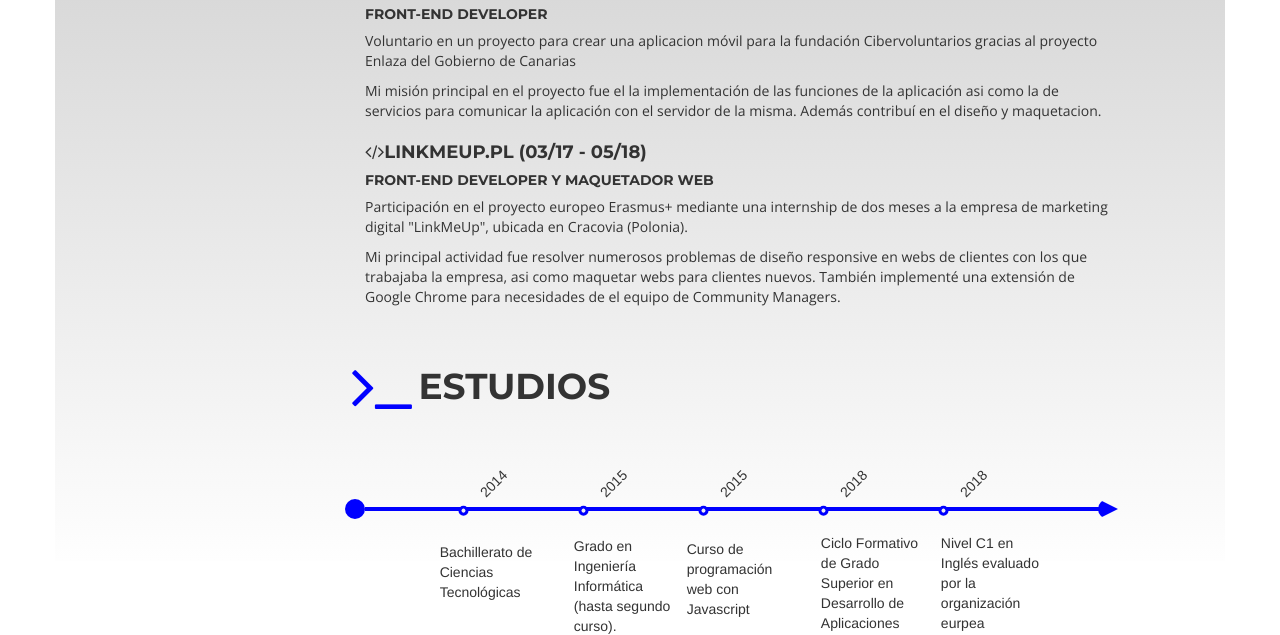
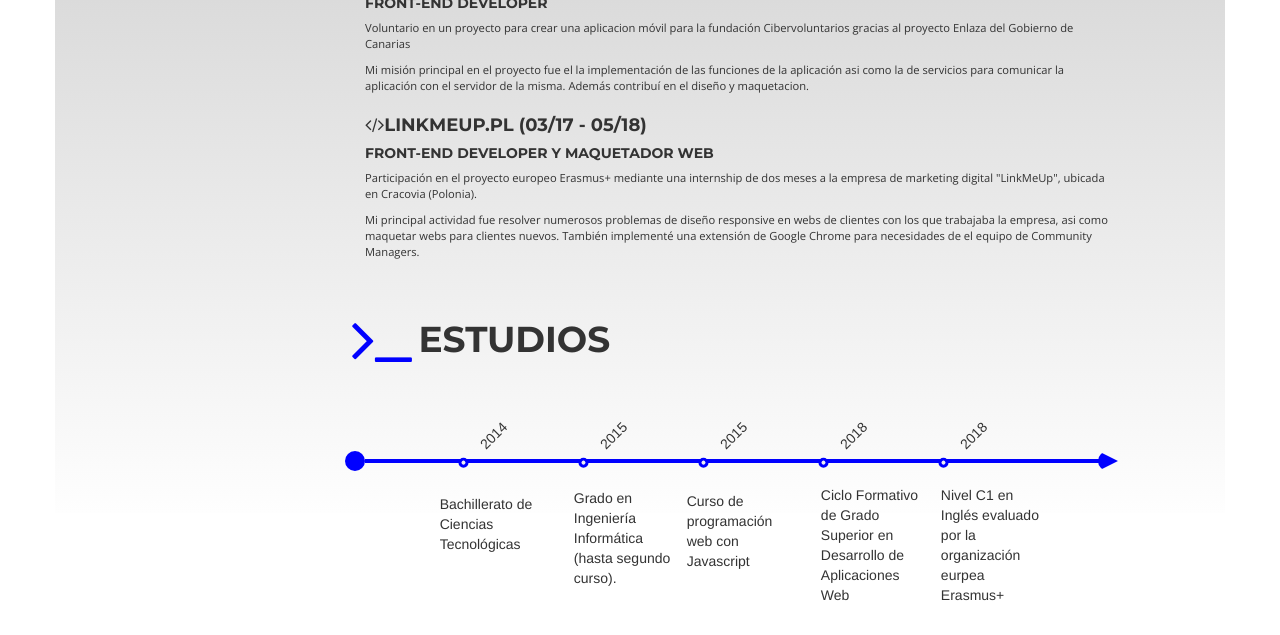
Before and after one commit to Linkmetal/curriculumweb, a plain HTML site: page index.html in a window 1280 px wide. Shown: the part 837-1472 px from the top of the page. Drawn offline with nearby package versions, Linux system fonts and the light colour scheme.

```diff
--- a/css/page.css
+++ b/css/page.css
@@ -7,6 +7,10 @@
 
 #languages {
 	height: 100px;
+}
+
+section > p{
+	font-size: 80%;
 }
 
 .icon {
```
